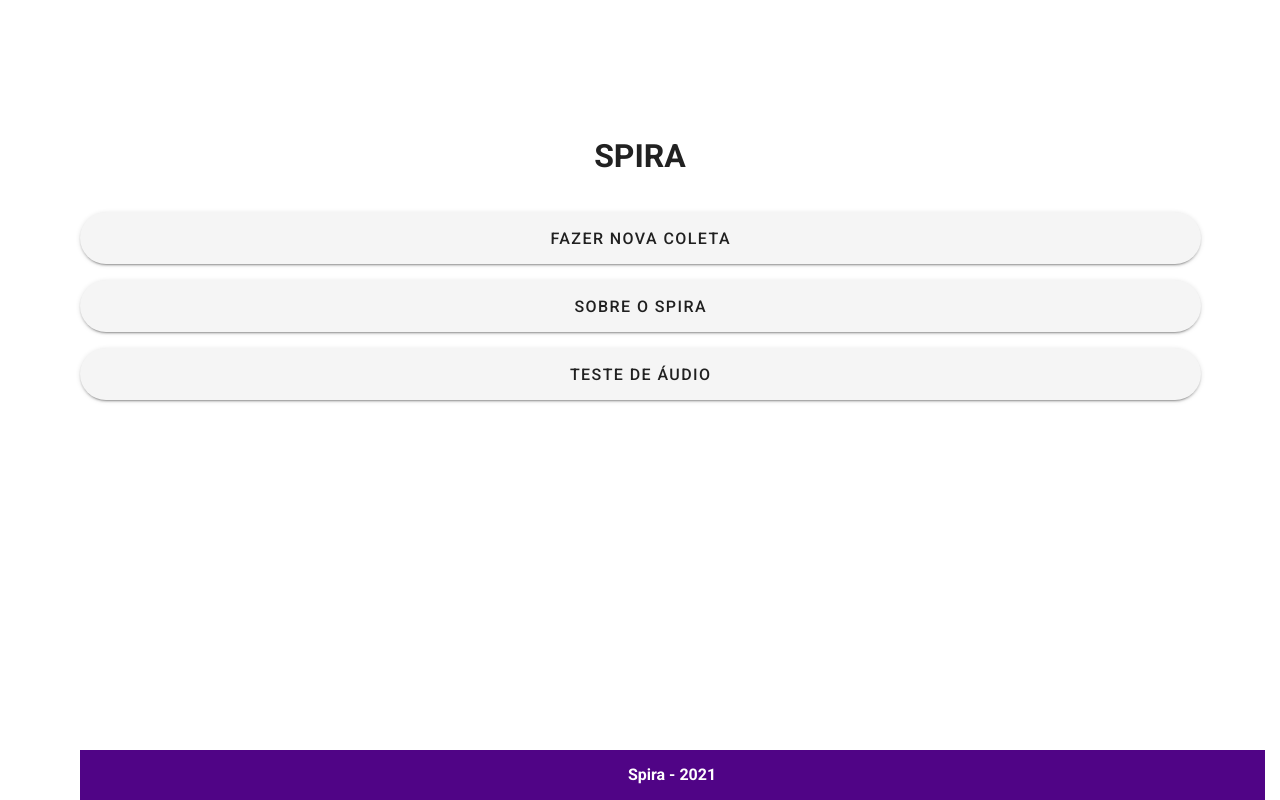
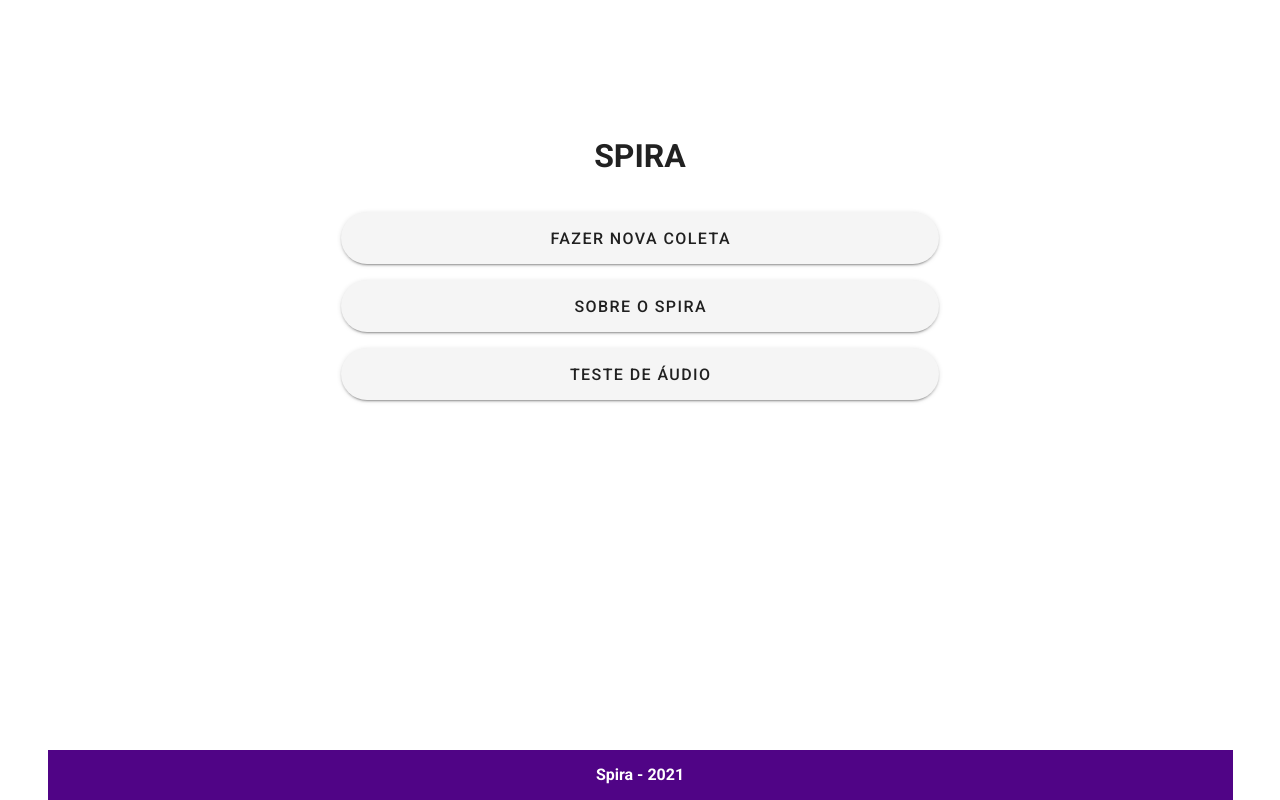
Before and after one commit to spirabr/PWA-App, a Vue app: page / in a window 1280 px wide. Built offline with nearby package versions, Linux system fonts and the light colour scheme.

Commit message:
Add global style to App.vue
Signed-off-by: Francisco Eugênio Wernke <franwernke@usp.br>

```diff
--- a/src/App.vue
+++ b/src/App.vue
@@ -9,3 +9,13 @@ export default {
   name: 'App',
 }
 </script>
+
+<style>
+  .container {
+    width: 100%;
+    height: 100%;
+    display: flex;
+    flex-direction: column;
+    place-items: center;
+  }
+</style>
```
